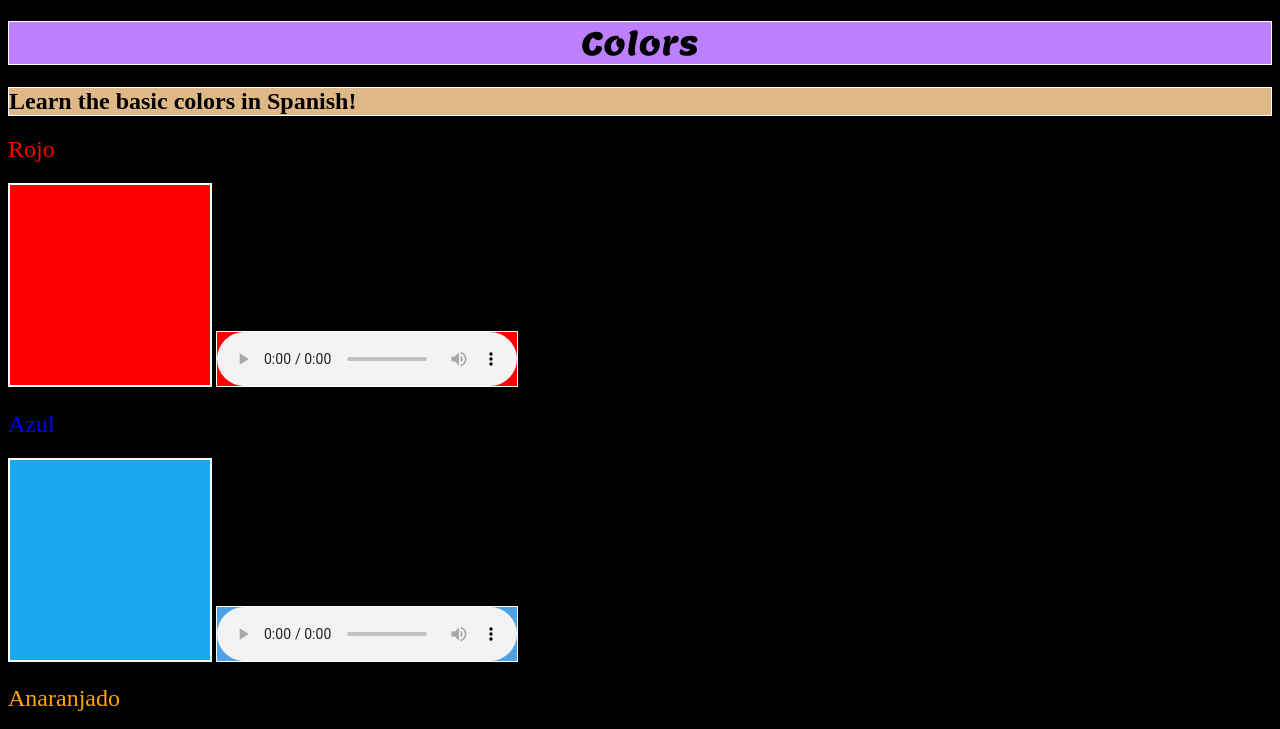
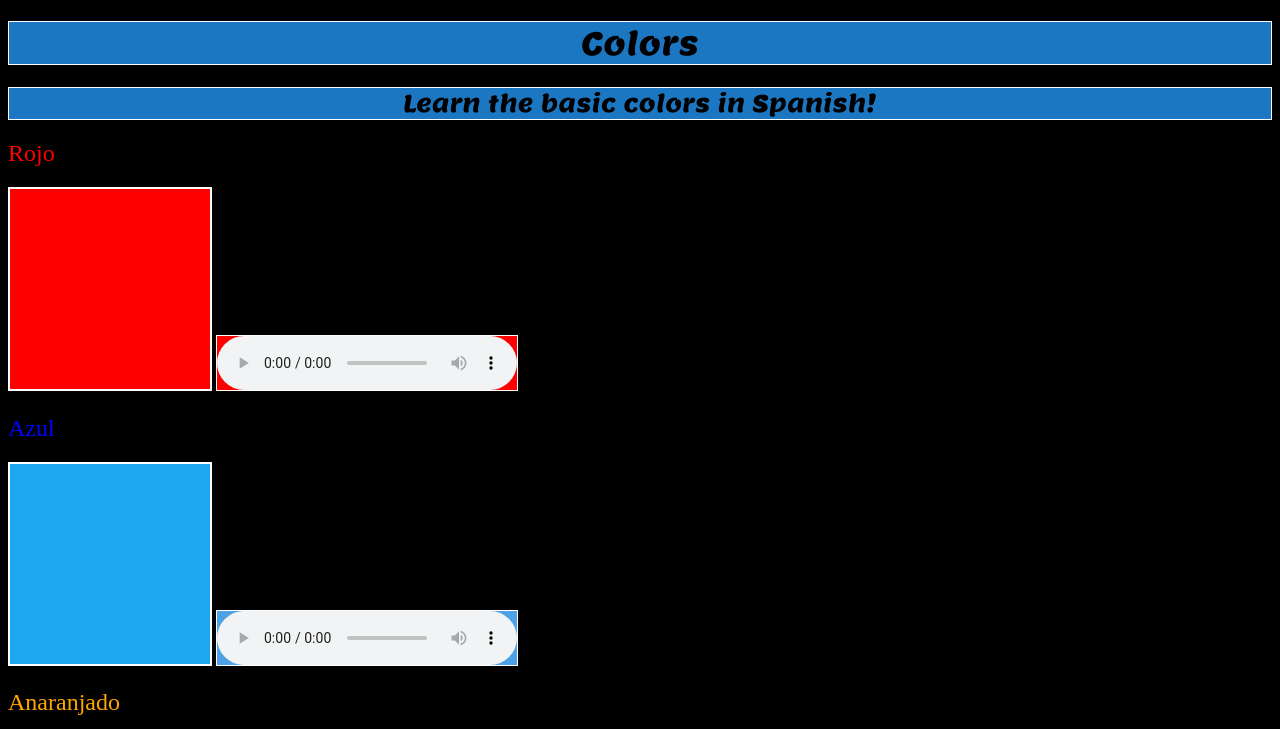
Before and after one commit to Alianaberry/html-spanishvocabulary, a plain HTML site: page index.html in a window 1280 px wide. Shown: the top 729 px of the page. Drawn offline with Linux system fonts and the light colour scheme.

Commit message:
Add files via upload
Changed some colours to be more neutral.

```diff
--- a/style.css
+++ b/style.css
@@ -1,8 +1,15 @@
 *{background-color: black;}
 
-h1{background-color: rgb(187, 127, 255); color: black; border: 1px solid white}
-.color-background{background-color: burlywood; color: black; border: 1px solid white
+h1{background-color: rgb(28, 119, 195); color: black; border: 1px solid white}
+  .color-background{background-color: rgb(28, 119, 195); color: black; border: 1px solid white; font-family: "Lemon", serif;
+  font-weight: 400; font-style: normal; text-align: center
   }
+
+h1{font-family: "Lemon", serif;
+    font-weight: 400;
+    font-style: normal;
+    text-align: center
+}
 
 #red{color: red;}
 #blue{color: blue;}
@@ -12,11 +19,7 @@ h1{background-color: rgb(187, 127, 255); color: black; border: 1px solid white}
 .color-title{font-weight: normal}
 img{height: 200px; width: 200px; border: 2px solid white}
 
-h1{font-family: "Lemon", serif;
-    font-weight: 400;
-    font-style: normal;
-    text-align: center
-  }
+
 
 audio{border: 1px solid white;}
 #red_audio{background-color:red;}
```
